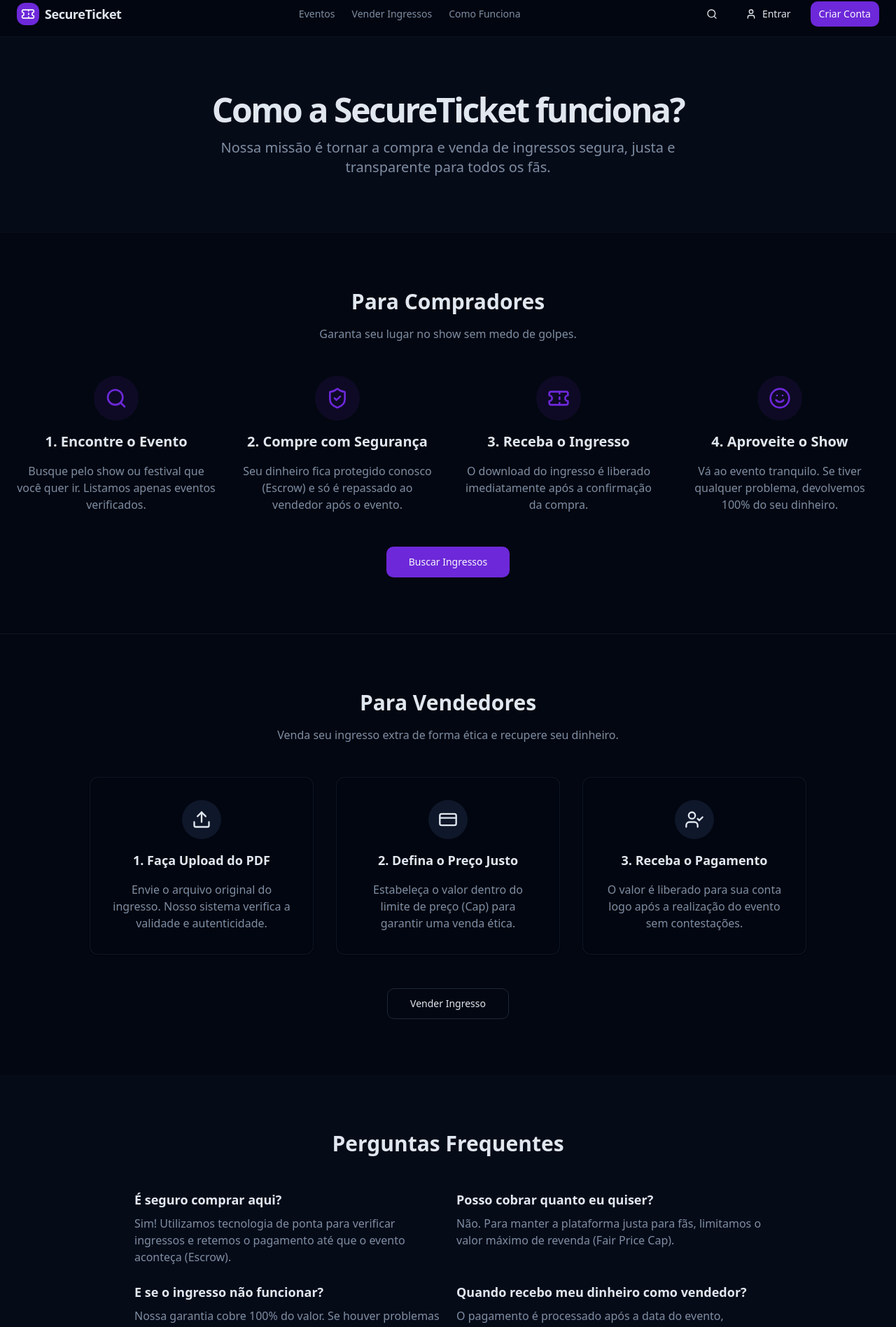
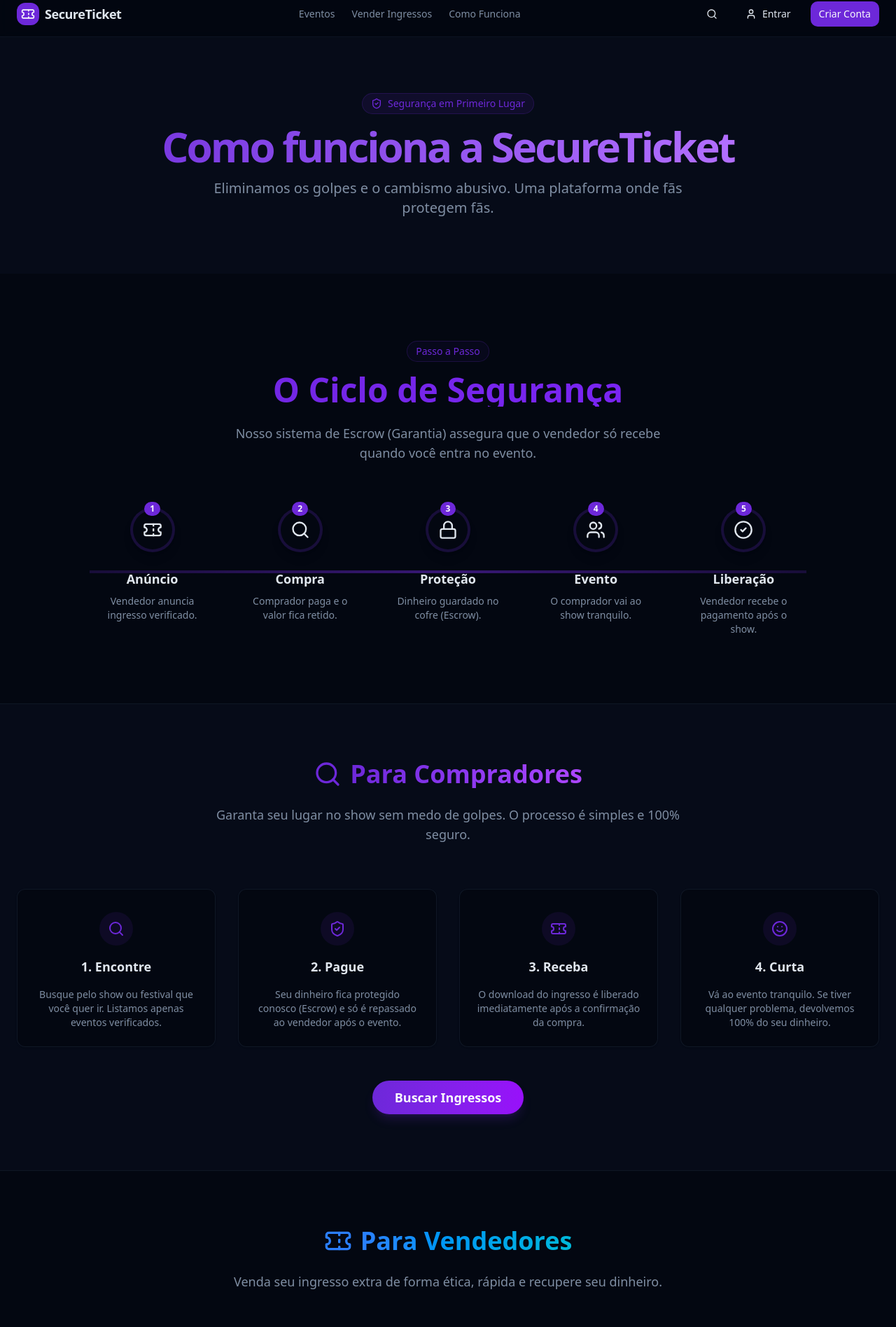
Before and after one commit to GabrielSalazar/secure-ticket-platform, a Next.js app: page /how-it-works in a window 1280 px wide. Shown: the part 12-1908 px from the top of the page at 70% size. Built offline with nearby package versions, Linux system fonts and the light colour scheme; no server answers.

Commit message:
chore: update navigation and UI improvements
- Update header navigation links
- Enhance How It Works page styling
- Improve overall user interface consistency

```diff
--- a/src/app/how-it-works/page.tsx
+++ b/src/app/how-it-works/page.tsx
@@ -1,9 +1,10 @@
-import { Header } from "@/components/layout/header"
-import { Footer } from "@/components/layout/footer"
-import { Button } from "@/components/ui/button"
-import { Card, CardContent } from "@/components/ui/card"
-import { Search, ShieldCheck, Ticket, CreditCard, Upload, UserCheck, Smile } from "lucide-react"
-import Link from "next/link"
+
+import { Footer } from "@/components/layout/footer";
+import { Header } from "@/components/layout/header";
+import { Button } from "@/components/ui/button";
+import { Card, CardContent } from "@/components/ui/card";
+import { ArrowRight, CheckCircle2, CreditCard, Lock, Search, ShieldCheck, Ticket, Users, Upload, UserCheck, Smile } from "lucide-react";
+import Link from "next/link";
 
 export default function HowItWorksPage() {
     return (
@@ -11,93 +12,192 @@
             <Header />
             <main className="flex-1">
                 {/* Hero */}
-                <section className="py-20 text-center bg-muted/30">
-                    <div className="container px-4 md:px-6 space-y-4">
-                        <h1 className="text-4xl font-bold tracking-tighter sm:text-5xl">Como a SecureTicket funciona?</h1>
+                <section className="py-20 text-center bg-muted/30 relative overflow-hidden">
+                    <div className="absolute inset-0 bg-grid-pattern opacity-5" />
+                    <div className="container px-4 md:px-6 space-y-4 relative z-10">
+                        <div className="inline-flex items-center rounded-full border border-primary/20 bg-primary/10 px-3 py-1 text-sm font-medium text-primary mb-4">
+                            <ShieldCheck className="mr-2 h-4 w-4" />
+                            Segurança em Primeiro Lugar
+                        </div>
+                        <h1 className="text-4xl font-bold tracking-tighter sm:text-6xl bg-clip-text text-transparent bg-gradient-to-r from-primary to-purple-400">
+                            Como funciona a SecureTicket
+                        </h1>
                         <p className="text-xl text-muted-foreground max-w-2xl mx-auto">
-                            Nossa missão é tornar a compra e venda de ingressos segura, justa e transparente para todos os fãs.
+                            Eliminamos os golpes e o cambismo abusivo. Uma plataforma onde fãs protegem fãs.
                         </p>
                     </div>
                 </section>
 
-                {/* Buying Process */}
-                <section className="py-20 container px-4 md:px-6">
-                    <div className="text-center mb-12">
-                        <h2 className="text-3xl font-bold mb-4">Para Compradores</h2>
-                        <p className="text-muted-foreground">Garanta seu lugar no show sem medo de golpes.</p>
+                {/* Central Flowchart */}
+                <section className="py-24 container px-4 md:px-6">
+                    <div className="text-center mb-16">
+                        <div className="inline-flex items-center rounded-full border border-primary/20 bg-primary/5 px-3 py-1 text-sm font-medium text-primary mb-4">
+                            Passo a Passo
+                        </div>
+                        <h2 className="text-3xl md:text-5xl font-extrabold mb-6 bg-clip-text text-transparent bg-gradient-to-r from-primary to-violet-600">
+                            O Ciclo de Segurança
+                        </h2>
+                        <p className="text-lg text-muted-foreground max-w-2xl mx-auto">
+                            Nosso sistema de Escrow (Garantia) assegura que o vendedor só recebe quando você entra no evento.
+                        </p>
+                    </div>
+
+                    <div className="relative max-w-5xl mx-auto">
+                        {/* Connecting Line (Desktop) */}
+                        <div className="hidden md:block absolute top-1/2 left-0 w-full h-1 bg-gradient-to-r from-primary/20 via-primary/50 to-primary/20 -translate-y-1/2 z-0" />
+
+                        <div className="grid grid-cols-1 md:grid-cols-5 gap-8 relative z-10">
+                            {[
+                                {
+                                    icon: Ticket,
+                                    step: "1",
+                                    title: "Anúncio",
+                                    desc: "Vendedor anuncia ingresso verificado."
+                                },
+                                {
+                                    icon: Search,
+                                    step: "2",
+                                    title: "Compra",
+                                    desc: "Comprador paga e o valor fica retido."
+                                },
+                                {
+                                    icon: Lock,
+                                    step: "3",
+                                    title: "Proteção",
+                                    desc: "Dinheiro guardado no cofre (Escrow)."
+                                },
+                                {
+                                    icon: Users,
+                                    step: "4",
+                                    title: "Evento",
+                                    desc: "O comprador vai ao show tranquilo."
+                                },
+                                {
+                                    icon: CheckCircle2,
+                                    step: "5",
+                                    title: "Liberação",
+                                    desc: "Vendedor recebe o pagamento após o show."
+                                }
+                            ].map((item, i) => (
+                                <div key={i} className="flex flex-col items-center group">
+                                    <div className="h-16 w-16 rounded-full bg-background border-4 border-primary/20 group-hover:border-primary transition-all duration-300 flex items-center justify-center mb-6 relative shadow-lg group-hover:shadow-primary/20">
+                                        <item.icon className="h-7 w-7 text-foreground group-hover:text-primary transition-colors" />
+                                        <div className="absolute -top-3 bg-primary text-primary-foreground text-xs font-bold px-2 py-0.5 rounded-full shadow-sm">
+                                            {item.step}
+                                        </div>
+                                    </div>
+                                    <h3 className="font-bold text-lg mb-2">{item.title}</h3>
+                                    <p className="text-sm text-center text-muted-foreground px-2">
+                                        {item.desc}
+                                    </p>
+
+                                    {/* Mobile connector */}
+                                    {i !== 4 && (
+                                        <div className="md:hidden h-8 w-0.5 bg-border my-4" />
+                                    )}
+                                </div>
+                            ))}
+                        </div>
+                    </div>
+                </section>
+
+                <div className="h-px bg-border/50 container" />
+
+                {/* Buying Process (Detailed) */}
+                <section className="py-20 bg-muted/30">
+                    <div className="container px-4 md:px-6">
+                        <div className="text-center mb-16">
+                            <h2 className="text-3xl md:text-4xl font-extrabold flex items-center justify-center gap-3 mb-6">
+                                <Search className="h-10 w-10 text-primary" />
+                                <span className="bg-clip-text text-transparent bg-gradient-to-r from-primary to-purple-500">
+                                    Para Compradores
+                                </span>
+                            </h2>
+                            <p className="text-lg text-muted-foreground max-w-2xl mx-auto">
+                                Garanta seu lugar no show sem medo de golpes. O processo é simples e 100% seguro.
+                            </p>
                         </div>
 
                         <div className="grid md:grid-cols-4 gap-8">
                             {[
                                 {
                                     icon: Search,
-                                title: "1. Encontre o Evento",
+                                    title: "1. Encontre",
                                     description: "Busque pelo show ou festival que você quer ir. Listamos apenas eventos verificados."
                                 },
                                 {
                                     icon: ShieldCheck,
-                                title: "2. Compre com Segurança",
+                                    title: "2. Pague",
                                     description: "Seu dinheiro fica protegido conosco (Escrow) e só é repassado ao vendedor após o evento."
                                 },
                                 {
                                     icon: Ticket,
-                                title: "3. Receba o Ingresso",
+                                    title: "3. Receba",
                                     description: "O download do ingresso é liberado imediatamente após a confirmação da compra."
                                 },
                                 {
                                     icon: Smile,
-                                title: "4. Aproveite o Show",
+                                    title: "4. Curta",
                                     description: "Vá ao evento tranquilo. Se tiver qualquer problema, devolvemos 100% do seu dinheiro."
                                 }
                             ].map((step, i) => (
-                            <div key={i} className="flex flex-col items-center text-center space-y-4">
-                                <div className="h-16 w-16 rounded-full bg-primary/10 flex items-center justify-center">
-                                    <step.icon className="h-8 w-8 text-primary" />
+                                <Card key={i} className="border-border/50 bg-background hover:shadow-xl hover:-translate-y-1 transition-all duration-300">
+                                    <CardContent className="flex flex-col items-center text-center p-6 space-y-4 pt-8">
+                                        <div className="h-12 w-12 rounded-full bg-primary/10 flex items-center justify-center">
+                                            <step.icon className="h-6 w-6 text-primary" />
                                         </div>
-                                <h3 className="font-bold text-xl">{step.title}</h3>
-                                <p className="text-muted-foreground">{step.description}</p>
-                            </div>
+                                        <h3 className="font-bold text-lg">{step.title}</h3>
+                                        <p className="text-sm text-muted-foreground">{step.description}</p>
+                                    </CardContent>
+                                </Card>
                             ))}
                         </div>
-
                         <div className="flex justify-center mt-12">
-                        <Button size="lg" asChild>
+                            <Button size="lg" className="h-12 px-8 text-lg font-bold shadow-lg shadow-primary/20 hover:shadow-primary/40 transition-all rounded-full bg-gradient-to-r from-primary to-purple-600 hover:scale-105" asChild>
                                 <Link href="/events">Buscar Ingressos</Link>
                             </Button>
+                        </div>
                     </div>
                 </section>
 
                 <div className="h-px bg-border/50 container" />
 
-                {/* Selling Process */}
+                {/* Selling Process (Detailed) */}
                 <section className="py-20 container px-4 md:px-6">
-                    <div className="text-center mb-12">
-                        <h2 className="text-3xl font-bold mb-4">Para Vendedores</h2>
-                        <p className="text-muted-foreground">Venda seu ingresso extra de forma ética e recupere seu dinheiro.</p>
+                    <div className="text-center mb-16">
+                        <h2 className="text-3xl md:text-4xl font-extrabold flex items-center justify-center gap-3 mb-6">
+                            <Ticket className="h-10 w-10 text-blue-500" />
+                            <span className="bg-clip-text text-transparent bg-gradient-to-r from-blue-500 to-cyan-500">
+                                Para Vendedores
+                            </span>
+                        </h2>
+                        <p className="text-lg text-muted-foreground max-w-2xl mx-auto">
+                            Venda seu ingresso extra de forma ética, rápida e recupere seu dinheiro.
+                        </p>
                     </div>
 
                     <div className="grid md:grid-cols-3 gap-8 max-w-5xl mx-auto">
                         {[
                             {
                                 icon: Upload,
-                                title: "1. Faça Upload do PDF",
-                                description: "Envie o arquivo original do ingresso. Nosso sistema verifica a validade e autenticidade."
+                                title: "1. Upload do PDF",
+                                description: "Envie o arquivo original. Nosso sistema verifica a autenticidade automaticamente."
                             },
                             {
                                 icon: CreditCard,
-                                title: "2. Defina o Preço Justo",
-                                description: "Estabeleça o valor dentro do limite de preço (Cap) para garantir uma venda ética."
+                                title: "2. Preço Justo",
+                                description: "Defina o valor dentro do limite (Cap) para garantir uma venda ética."
                             },
                             {
                                 icon: UserCheck,
-                                title: "3. Receba o Pagamento",
-                                description: "O valor é liberado para sua conta logo após a realização do evento sem contestações."
+                                title: "3. Receba Rápido",
+                                description: "O valor é liberado para sua conta logo após a realização do evento."
                             }
                         ].map((step, i) => (
-                            <Card key={i} className="border-border/50 bg-card/50">
+                            <Card key={i} className="border-border/50 bg-secondary/20 hover:bg-secondary/30 transition-all border-blue-500/10 hover:border-blue-500/30 hover:shadow-lg hover:-translate-y-1">
                                 <CardContent className="flex flex-col items-center text-center p-8 space-y-4">
-                                    <div className="h-14 w-14 rounded-full bg-secondary flex items-center justify-center">
-                                        <step.icon className="h-7 w-7 text-foreground" />
+                                    <div className="h-14 w-14 rounded-full bg-blue-500/10 flex items-center justify-center">
+                                        <step.icon className="h-7 w-7 text-blue-500" />
                                     </div>
                                     <h3 className="font-bold text-lg">{step.title}</h3>
                                     <p className="text-muted-foreground">{step.description}</p>
@@ -107,45 +207,33 @@
                     </div>
 
                     <div className="flex justify-center mt-12">
-                        <Button size="lg" variant="outline" asChild>
+                        <Button size="lg" className="h-12 px-8 text-lg font-bold shadow-lg shadow-blue-500/20 hover:shadow-blue-500/40 transition-all rounded-full bg-gradient-to-r from-blue-500 to-cyan-500 hover:scale-105 text-white border-0" asChild>
                             <Link href="/sell">Vender Ingresso</Link>
                         </Button>
                     </div>
                 </section>
 
-                {/* FAQ Section */}
-                <section className="py-20 bg-muted/30">
-                    <div className="container px-4 md:px-6">
-                        <h2 className="text-3xl font-bold text-center mb-12">Perguntas Frequentes</h2>
-                        <div className="grid md:grid-cols-2 gap-6 max-w-4xl mx-auto">
-                            {[
-                                {
-                                    q: "É seguro comprar aqui?",
-                                    a: "Sim! Utilizamos tecnologia de ponta para verificar ingressos e retemos o pagamento até que o evento aconteça (Escrow)."
-                                },
-                                {
-                                    q: "Posso cobrar quanto eu quiser?",
-                                    a: "Não. Para manter a plataforma justa para fãs, limitamos o valor máximo de revenda (Fair Price Cap)."
-                                },
-                                {
-                                    q: "E se o ingresso não funcionar?",
-                                    a: "Nossa garantia cobre 100% do valor. Se houver problemas na entrada, agimos rapidamente para reembolsar você."
-                                },
-                                {
-                                    q: "Quando recebo meu dinheiro como vendedor?",
-                                    a: "O pagamento é processado após a data do evento, garantindo que o comprador conseguiu entrar sem problemas."
-                                }
-                            ].map((faq, i) => (
-                                <div key={i} className="space-y-2">
-                                    <h3 className="font-bold text-lg">{faq.q}</h3>
-                                    <p className="text-muted-foreground">{faq.a}</p>
+                {/* CTA */}
+                <section className="py-20 text-center container px-4">
+                    <div className="bg-primary text-primary-foreground rounded-2xl p-12 relative overflow-hidden shadow-2xl">
+                        <div className="relative z-10 space-y-6">
+                            <h2 className="text-3xl font-bold">Pronto para a próxima experiência?</h2>
+                            <p className="text-primary-foreground/80 max-w-2xl mx-auto text-lg">
+                                Junte-se a milhares de fãs que compram e vendem com segurança total.
+                            </p>
+                            <div className="flex flex-col sm:flex-row justify-center gap-4">
+                                <Button size="lg" variant="secondary" className="h-12 px-8 text-lg font-bold shadow-xl hover:scale-105 transition-all" asChild>
+                                    <Link href="/register">Criar Conta Grátis</Link>
+                                </Button>
                             </div>
-                            ))}
                         </div>
+                        {/* Abstract shapes */}
+                        <div className="absolute top-0 left-0 w-64 h-64 bg-white/10 rounded-full blur-3xl -translate-x-1/2 -translate-y-1/2" />
+                        <div className="absolute bottom-0 right-0 w-64 h-64 bg-white/10 rounded-full blur-3xl translate-x-1/2 translate-y-1/2" />
                     </div>
                 </section>
             </main>
             <Footer />
         </div>
-    )
+    );
 }
```
Also changed, not shown: src/components/layout/header.tsx (+14 -1 lines). Lines whose indentation alone changed are shown as unchanged.
